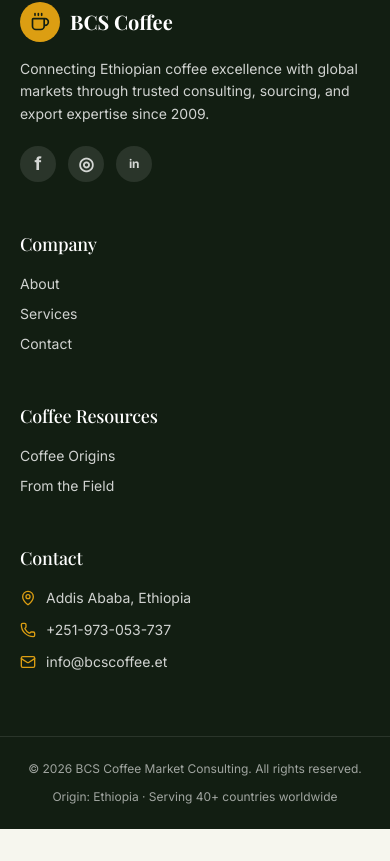
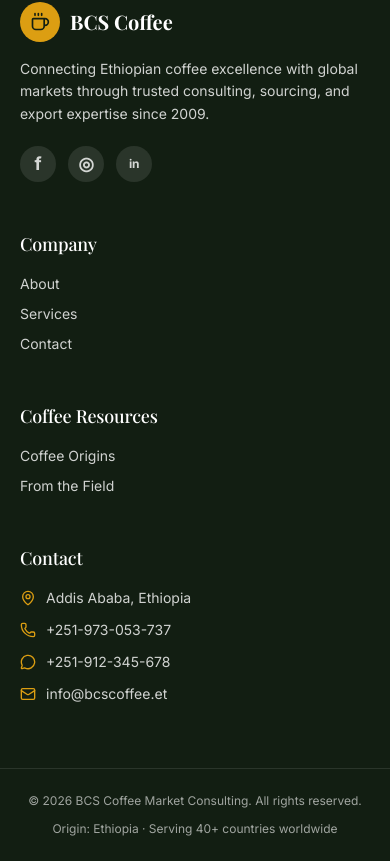
Before and after one commit to t5i0n/bcs, a React (Vite) app: page /about in a window 390 px wide. Shown: the part 2788-3649 px from the top of the page. Before the commit the page ends 3617 px from the top, so only its background shows below. Built offline with nearby package versions, Linux system fonts and the light colour scheme.

Commit message:
modified the contact info: changed the phone no

```diff
--- a/src/components/site/Footer.tsx
+++ b/src/components/site/Footer.tsx
@@ -1,10 +1,5 @@
 import { Link as RouterLink } from "react-router-dom";
-import {
-  Coffee,
-  Mail,
-  Phone,
-  MapPin,
-} from "lucide-react";
+import { Coffee, Mail, Phone, MapPin, MessageCircle } from "lucide-react";
 
 export function Footer() {
   return (
@@ -77,6 +72,10 @@
               <Phone className="w-4 h-4 mt-0.5 text-accent" /> +251-973-053-737
             </li>
             <li className="flex gap-2.5">
+              <MessageCircle className="w-4 h-4 mt-0.5 text-accent" />
+              +251-912-345-678
+            </li>
+            <li className="flex gap-2.5">
               <Mail className="w-4 h-4 mt-0.5 text-accent" /> info@bcscoffee.et
             </li>
           </ul>
--- a/src/routes/contact.tsx
+++ b/src/routes/contact.tsx
@@ -29,7 +29,7 @@
               <InfoRow
                 icon={Phone}
                 title="Phone & WhatsApp"
-                lines={["+251 11 555 0199", "+251 91 234 5678"]}
+                lines={["+251-973-053-737", "+251-912-345-678"]}
               />
               <InfoRow
                 icon={Mail}
--- a/src/routes/index.tsx
+++ b/src/routes/index.tsx
@@ -682,7 +682,7 @@
             <InfoRow
               icon={() => <span className="text-lg">📞</span>}
               title="Phone & WhatsApp"
-              lines={["+251-973-053-737", "+251-912-345-678"]}
+              lines={["+251-973-053-737", "+251 91 234 5678"]}
             />
             <InfoRow
               icon={() => <span className="text-lg">✉</span>}
```
